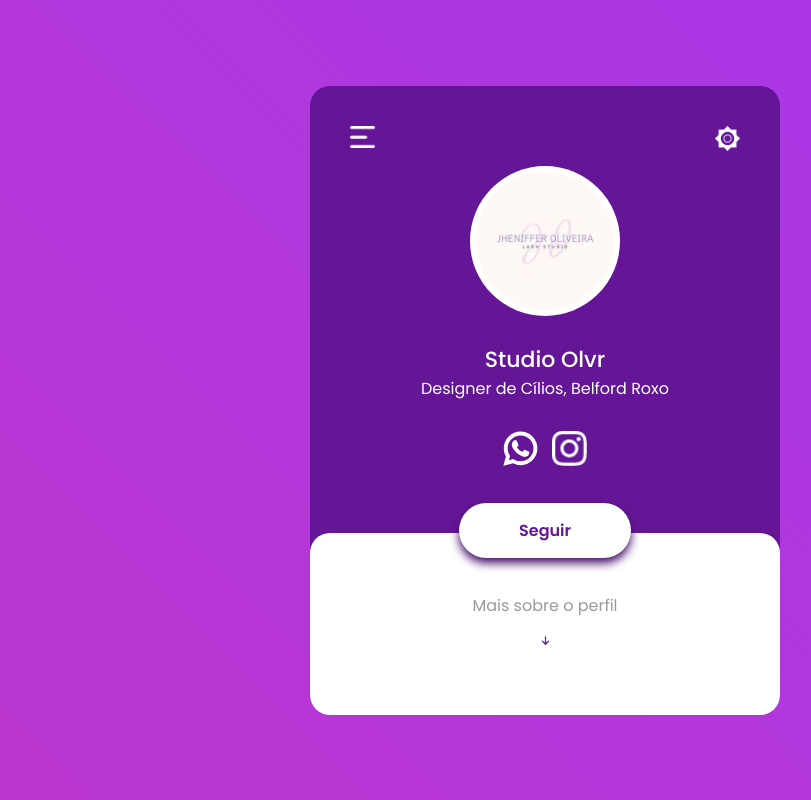
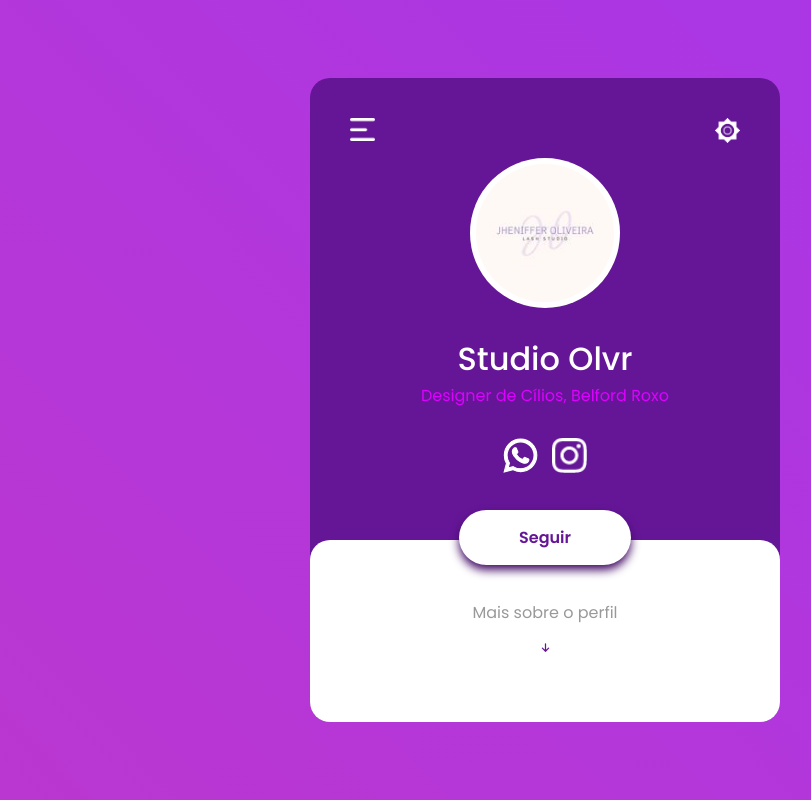
Before and after one commit to gaabrzx/jhey, a plain HTML site: page index.html in a window 1280 px wide. Shown: the whole page, without its empty margins (95-906 px from the left). Drawn offline with Linux system fonts and the light colour scheme.

Commit message:
pink title

```diff
--- a/index.html
+++ b/index.html
@@ -20,7 +20,7 @@
             <img src="img/setting.png" class="setting-icon">
             <img src="img/profile-pic.jpg" class="profile-pic">
             <h3>Studio Olvr</h3>
-            <p>Designer de Cílios, Belford Roxo</p>
+            <p id="subtitle">Designer de Cílios, Belford Roxo</p>
             <div class="social-media">
                 <img src="img/whatsapp.svg" onclick="whatsappRedirect()">
                 <img src="img/instagram.png" onclick="instagramRedirect()">
--- a/style.css
+++ b/style.css
@@ -23,6 +23,10 @@
     border-radius: 20px;
     width: 90%;
     max-width: 470px;
+}
+
+#subtitle {
+    color: #dd00ff;
 }
 
 .menu-icon {
@@ -84,7 +88,7 @@
 }
 
 .profile-box h3 {
-    font-size: 22px;
+    font-size: 32px;
     margin-top: 20px;
     font-weight: 500;
 }
```
